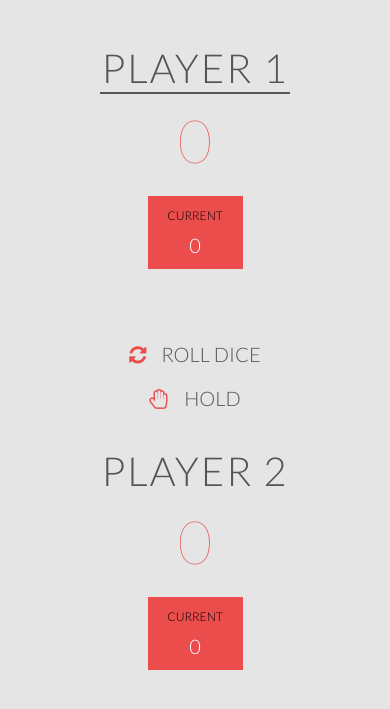
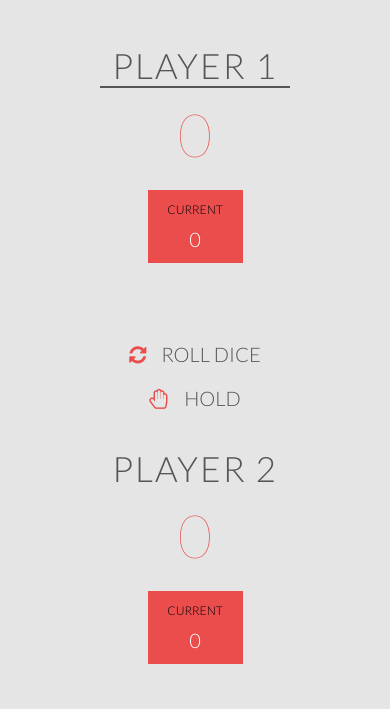
Before and after one commit to HeresJohnny5/diceGame, a PHP site: page / in a window 390 px wide. Shown: the part 48-757 px from the top of the page. Run offline with PHP 8.4, Linux system fonts and the light colour scheme.

Commit message:
Adjust font size of Player name on mobile viewport

```diff
--- a/public/styles/queries.css
+++ b/public/styles/queries.css
@@ -25,6 +25,7 @@
 
 	.player-name {
 		margin-top: 0;
+		font-size: 35px;
 	}
 
 	.player-score {
```
